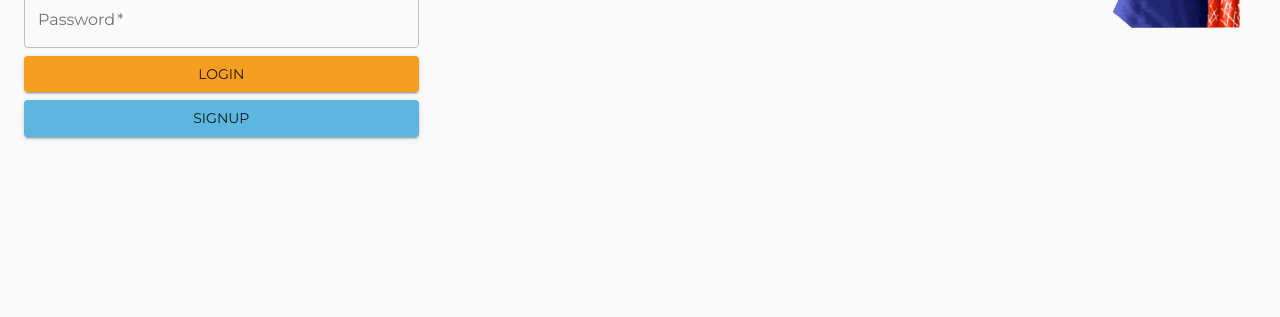
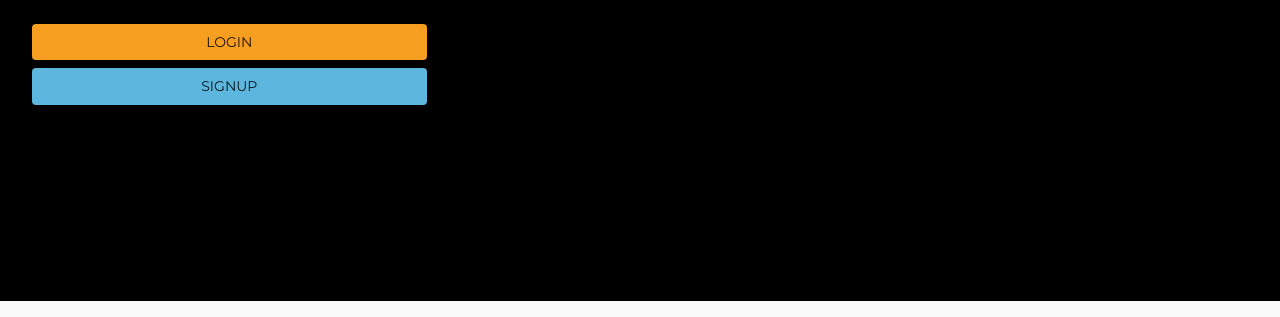
Before and after one commit to sohan-bhat-git/CS160-Project-main, a React app: page / in a window 1280 px wide. Shown: the part 483-800 px from the top of the page. Built offline with nearby package versions, Linux system fonts and the light colour scheme.

Commit message:
changes background

```diff
--- a/src/Pages/Login/Login.js
+++ b/src/Pages/Login/Login.js
@@ -11,12 +11,12 @@ import Container from "@material-ui/core/Container";
 import { Alert } from "@material-ui/lab/";
 import { MuiThemeProvider, createMuiTheme } from "@material-ui/core/styles";
 import { login } from "../../ApiFunctions/User";
-
+import './login.css'
 import $ from "jquery";
 
 const useStyles = makeStyles((theme) => ({
   paper: {
-    marginTop: theme.spacing(1),
+    height: '100%',
     display: "flex",
     flexDirection: "column",
     alignItems: "center",
@@ -64,7 +64,7 @@ export default function Login(props) {
 
   return (
 
-    <Container component="main">
+    <Container component="main" className="background">
       <CssBaseline />
       <div className={classes.paper}>
         {error ? (
@@ -73,12 +73,12 @@ export default function Login(props) {
           </Alert>
         ) : null}
 
-        <form
+        {/* <form
           id="login-form"
           className={classes.form}
           noValidate
           onSubmit={() => submitHandler({ email, password })}
-        >
+        > */}
           <Grid container spacing={2} xs={12}>
             <Grid item xs={8}>
               <Grid item xs={6} align="center">
@@ -155,7 +155,7 @@ export default function Login(props) {
               </Grid>
             </Grid>
           </Grid>
-        </form>
+        {/* </form> */}
       </div>
     </Container>
 
--- a/src/Pages/Login/login.css
+++ b/src/Pages/Login/login.css
@@ -15,3 +15,8 @@
 .login{
   text-align: right;
 }
+
+.background{
+  height: 90vh;
+  background-color: #000000;
+}
```
